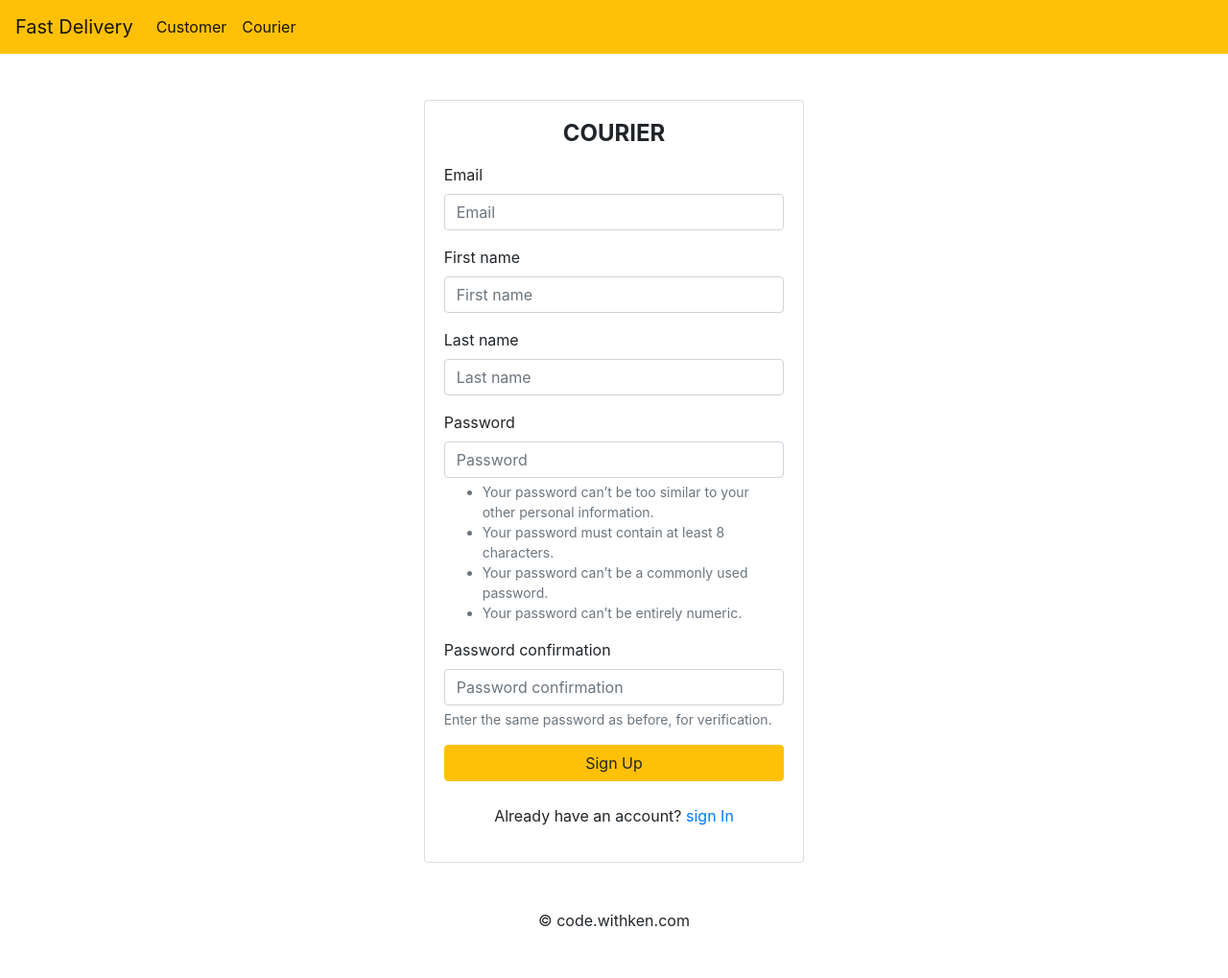
After one commit to Emmanuel-KR/delivery, a Django app: page /sign-up/ in a window 1280 px wide. The commit adds this page. Shown: the whole page at 96% size. Run offline with Django 4.2, Linux system fonts and the light colour scheme; some libraries are stand-ins or nearby versions.

Commit message:
First commit

```diff
--- /dev/null
+++ b/base/forms.py
@@ -0,0 +1,21 @@
+from django import forms
+from django.contrib.auth.forms import UserCreationForm
+from django.contrib.auth.models import User
+from django.core.exceptions import ValidationError
+
+
+class SignUpForm(UserCreationForm):
+    email = forms.EmailField(max_length=250)
+    first_name = forms.CharField(max_length=100)
+    last_name = forms.CharField(max_length=100)
+
+    class Meta:
+        model = User
+        fields = ('email', 'first_name', 'last_name', 'password1', 'password2')
+
+    # to validate the email
+    def clean_data(self):
+        email = self.cleaned_data('email').lower()
+        if User.objects.filter(email=email):
+            raise ValidationError('This email address already exist')
+        return email
--- a/base/templates/base/home.html
+++ b/base/templates/base/home.html
@@ -15,7 +15,7 @@
                     <p class="card-text">Some quick example text to build on the card title and make up the bulk of
                         the
                         card's content.</p>
-                    <a href="/customer/" class="btn btn-warning">Details</a>
+                    <a href="{% url 'customer' %}" class="btn btn-warning">Details</a>
                 </div>
             </div>
         </div>
@@ -27,7 +27,7 @@
                     <p class="card-text">Some quick example text to build on the card title and make up the bulk of
                         the
                         card's content.</p>
-                    <a href="/courier" class="btn btn-warning">Details</a>
+                    <a href="{% url 'courier' %}" class="btn btn-warning">Details</a>
                 </div>
             </div>
         </div>
--- a/base/templates/base/main.html
+++ b/base/templates/base/main.html
@@ -14,9 +14,11 @@
 </head>
 
 <body>
-    <nav class="navbar navbar-expand-lg navbar-light bg-warning">
+    <nav class="navbar {% if not request.user.is_authenticated %} navbar-expand-lg {%endif%} navbar-light bg-warning">
 
-        <a class="navbar-brand" href="#">Fast Delivery</a>
+
+        <a class="navbar-brand" href="/">Fast Delivery</a>
+        {% if not request.user.is_authenticated %}
         <button class="navbar-toggler" type="button" data-bs-toggle="collapse" data-bs-target="#navbarSupportedContent"
             aria-controls="navbarSupportedContent" aria-expanded="false" aria-label="Toggle navigation">
             <span class="navbar-toggler-icon"></span>
@@ -24,19 +26,26 @@
 
         <div class="collapse navbar-collapse" id="navbarSupportedContent">
             <ul class="navbar-nav">
-                <li class="nav-item">
-                    <a class="nav-link active" aria-current="page" href="#">Customer</a>
+                <li class="nav-item {% if request.GET.next != 'courier' %} active{% endif %} ">
+                    <a class="nav-link active" aria-current="page" href="/sign-in/?=next/customer/">Customer</a>
                 </li>
-                <li class="nav-item">
-                    <a class="nav-link" href="#">Courier</a>
+                <li class="nav-item {% if request.GET.next == 'courier' %} active{% endif %} ">
+                    <a class="nav-link active" aria-current="page" href="/sign-in/?=next/courier/">Courier</a>
                 </li>
 
 
             </ul>
 
         </div>
+        {% else %}
+        <form class="form-inline">
+            <span class="mr-4">{{request.user.get_full_name|title}}</span>
+            <a href="/sign-out" class="btn btn-outline-dark">Sign Out</a>
+        </form>
+        {% endif %}
 
     </nav>
+
 
     {% block content %}
 
--- /dev/null
+++ b/base/templates/base/sign_up.html
@@ -0,0 +1,38 @@
+{% extends 'base/main.html' %}
+
+{% load bootstrap4 %}
+{% block content %}
+<div class="container-fluid mt-5">
+    <div class="row justify-content-center">
+        <div class="col-lg-4">
+            <div class="card">
+                <div class="card-body">
+                    <h4 class="text-center text-uppercase mb-3">
+                        <b>
+                            {% if request.GET.next != courier %}
+                            Customer
+                            {% else %}
+                            Courier
+                            {% endif %}
+                        </b>
+                    </h4>
+
+                    <form method="POST">
+                        {% csrf_token %}
+                        {% bootstrap_form form %}
+
+                        <button type="submit" class="btn btn-warning btn-block">Sign Up</button>
+                        <p class="text-center mt-4">
+                            Already have an account? <a href="/sign-in/?next={{request.GET.next}}">sign In</a>
+                        </p>
+                    </form>
+                </div>
+            </div>
+        </div>
+    </div>
+</div>
+
+
+
+
+{% endblock %}
--- a/base/urls.py
+++ b/base/urls.py
@@ -1,8 +1,13 @@
 from django.urls import path
+from django.contrib.auth import views as auth_views
 from . import views
 
 urlpatterns = [
     path('', views.home, name='home'),
+
+    path('sign-in/', auth_views.LoginView.as_view(template_name='base/sign_in.html')),
+    path('sign-out/', auth_views.LogoutView.as_view(next_page='/')),
+    path('sign-up/', views.signUp),
     path('customer/', views.customerPage, name='customer'),
     path('courier/', views.courierPage, name='courier'),
 ]
--- a/base/views.py
+++ b/base/views.py
@@ -1,4 +1,9 @@
-from django.shortcuts import render
+from pdb import post_mortem
+from django.shortcuts import render, redirect
+from django.contrib.auth import login
+from django.http import HttpResponse
+from django.contrib.auth.decorators import login_required
+from . import forms
 
 # Create your views here.
 
@@ -7,9 +12,30 @@ def home(request):
     return render(request, 'base/home.html')
 
 
+@login_required()
 def customerPage(request):
     return render(request, 'base/home.html')
 
 
+@login_required()
 def courierPage(request):
     return render(request, 'base/home.html')
+
+
+def signUp(request):
+    form = forms.SignUpForm
+    if request.method == 'POST':
+        form = forms.SignUpForm(request.POST)
+
+        if form.is_valid():
+            email = form.cleaned_data.get('email').lower()
+
+            user = form.save(commit=False)
+            user.username = email
+            user.save()
+
+            login(request, user)
+            return redirect('/')
+
+    context = {'form': form}
+    return render(request, 'base/sign_up.html', context)
--- a/delivery/settings.py
+++ b/delivery/settings.py
@@ -120,6 +120,9 @@ USE_TZ = True
 
 STATIC_URL = 'static/'
 
+LOGIN_URL = '/sign-in'
+LOGIN_REDIRECT_URL = '/'
+
 # Default primary key field type
 # https://docs.djangoproject.com/en/4.2/ref/settings/#default-auto-field
 
```
Also changed, not shown: base/templates/base/sign_in.html (added, +39 -0 lines).
